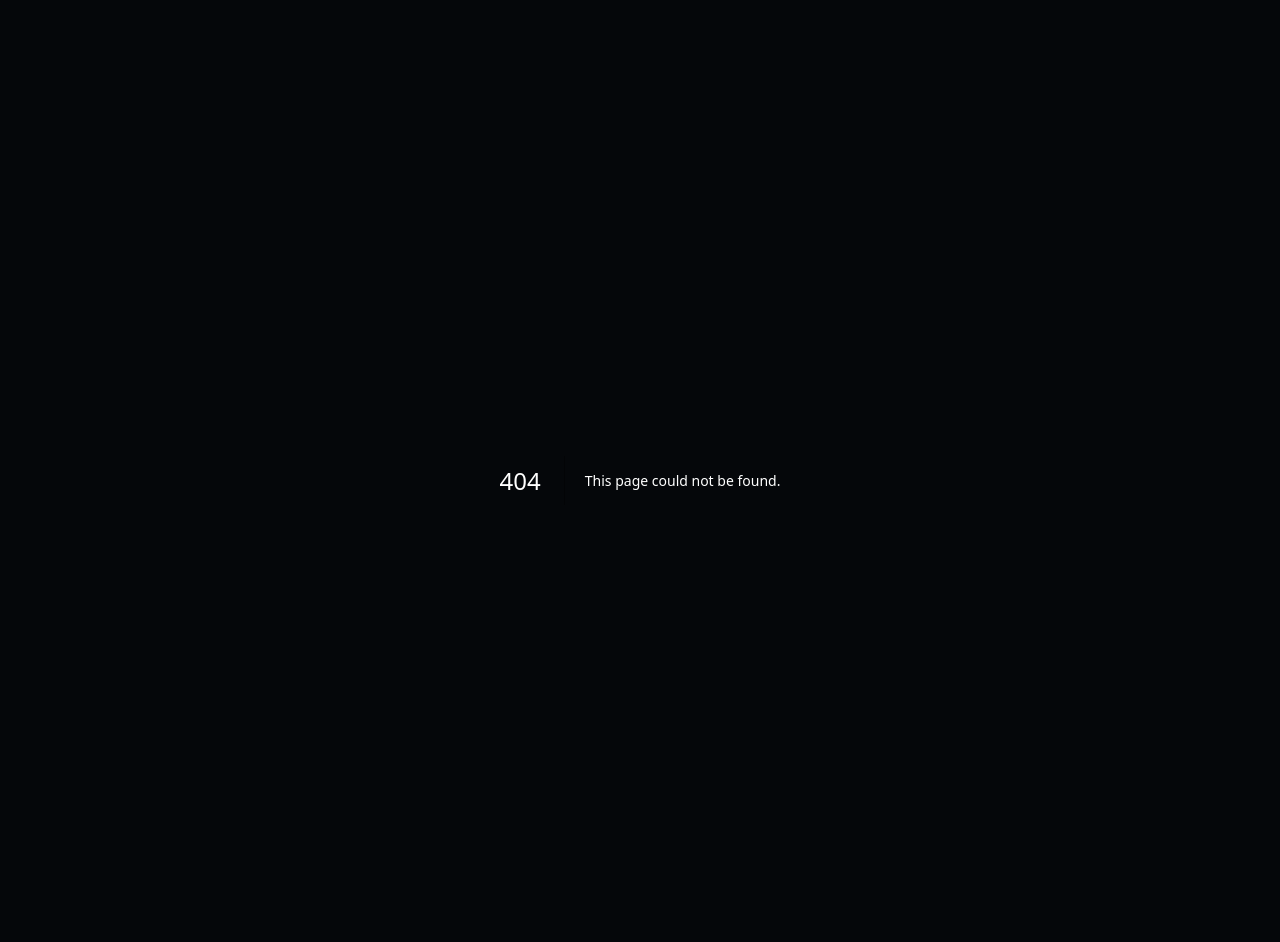
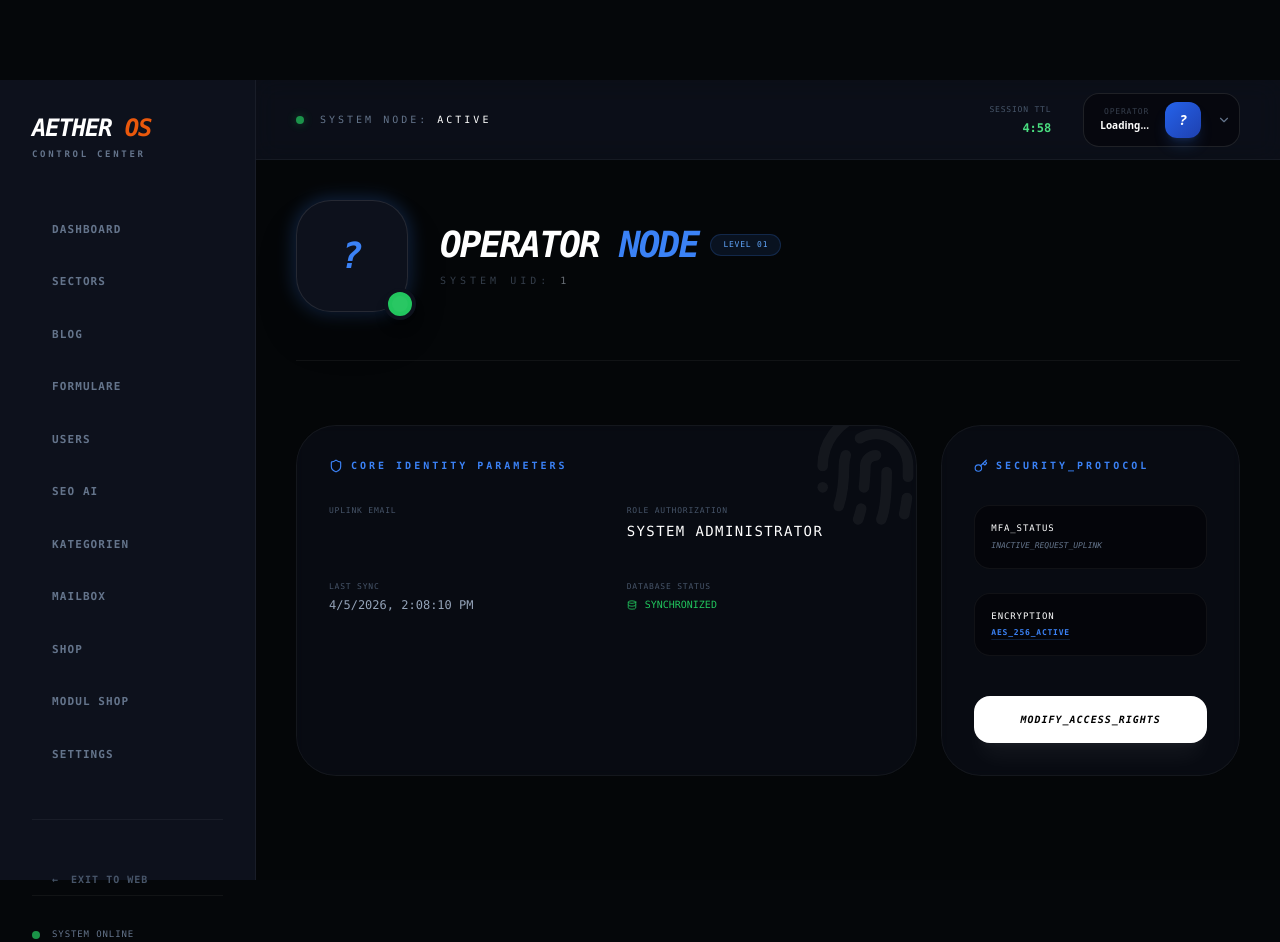
Before and after one commit to peter1965p/paeffgen-next, a Next.js app: page /admin/profile/1 in a window 1280 px wide. Before the commit this address had no page. Before the commit the page ends 880 px from the top, so only its background shows below. Built offline with nearby package versions, Linux system fonts and the light colour scheme; no server answers; the database is empty.

Commit message:
fix: for AETHER OS Topbar profile page added

```diff
--- /dev/null
+++ b/src/app/(admin)/admin/profile/[id]/page.tsx
@@ -0,0 +1,130 @@
+"use client";
+
+import { useEffect, useState } from "react";
+import { useParams } from "next/navigation";
+import { createClient } from "@/lib/supabaseClient";
+import { User, Shield, Key, Activity, Fingerprint, Database } from "lucide-react";
+
+export default function OperatorProfilePage() {
+  const params = useParams();
+  const operatorId = params.id as string;
+  const [profileData, setProfileData] = useState<any>(null);
+  const [loading, setLoading] = useState(true);
+  const supabase = createClient();
+
+  useEffect(() => {
+    const fetchOperatorData = async () => {
+      setLoading(true);
+      // Hier holen wir die Daten für die spezifische ID aus deiner Users-Tabelle
+      const { data, error } = await supabase
+        .from("profiles") // Oder wie deine Tabelle heißt (meist 'profiles' oder 'users')
+        .select("*")
+        .eq("id", operatorId)
+        .single();
+
+      if (data) {
+        setProfileData(data);
+      } else {
+        // Fallback: Falls noch keine Tabellendaten da sind, nutzen wir Auth-Daten
+        const { data: authUser } = await supabase.auth.getUser();
+        if (authUser?.user?.id === operatorId) {
+          setProfileData(authUser.user);
+        }
+      }
+      setLoading(false);
+    };
+
+    if (operatorId) fetchOperatorData();
+  }, [operatorId, supabase]);
+
+  if (loading) return (
+    <div className="flex h-[60vh] items-center justify-center font-mono text-blue-500 animate-pulse uppercase text-[10px] tracking-[0.5em]">
+      Requesting Operator Data Node {operatorId?.slice(0, 8)}...
+    </div>
+  );
+
+  return (
+    <div className="p-10 max-w-6xl mx-auto animate-in fade-in duration-700">
+      {/* HEADER SECTION */}
+      <div className="flex flex-col md:flex-row items-center gap-8 mb-16 border-b border-white/5 pb-12">
+        <div className="relative group">
+          <div className="absolute -inset-1 bg-blue-500 rounded-[2.5rem] blur opacity-20 group-hover:opacity-40 transition duration-1000"></div>
+          <div className="relative w-28 h-28 rounded-[2.2rem] bg-[#0d111c] border border-white/10 flex items-center justify-center text-4xl font-black italic text-blue-500 shadow-2xl">
+            {profileData?.email?.charAt(0).toUpperCase() || "?"}
+          </div>
+          <div className="absolute -bottom-2 -right-2 p-2 bg-green-500 rounded-full border-4 border-[#0d111c] shadow-lg">
+            <div className="w-2 h-2 bg-white rounded-full animate-ping"></div>
+          </div>
+        </div>
+
+        <div className="text-center md:text-left">
+          <div className="flex items-center gap-3 justify-center md:justify-start">
+            <h2 className="text-4xl font-black italic uppercase tracking-tighter text-white">
+              Operator <span className="text-blue-500">Node</span>
+            </h2>
+            <span className="px-3 py-1 rounded-full bg-blue-500/10 border border-blue-500/20 text-blue-400 font-mono text-[8px] uppercase tracking-widest">
+              Level 01
+            </span>
+          </div>
+          <p className="text-slate-500 font-mono text-[10px] uppercase tracking-[0.4em] mt-2 opacity-50">
+            System UID: <span className="text-slate-300">{operatorId}</span>
+          </p>
+        </div>
+      </div>
+
+      <div className="grid grid-cols-1 lg:grid-cols-3 gap-6">
+        {/* IDENTITY CARD */}
+        <div className="lg:col-span-2 p-8 border border-white/5 rounded-[2.5rem] bg-[#0d111c]/50 backdrop-blur-sm relative overflow-hidden group">
+          <Fingerprint className="absolute -right-6 -top-6 w-32 h-32 text-white/5 group-hover:text-blue-500/5 transition-all duration-700" />
+          <h3 className="text-[10px] font-mono font-bold uppercase tracking-[0.3em] text-blue-500 mb-8 flex items-center gap-2">
+            <Shield size={14} /> Core Identity Parameters
+          </h3>
+
+          <div className="grid grid-cols-1 md:grid-cols-2 gap-10">
+            <div className="space-y-1">
+              <p className="text-[8px] font-mono text-slate-600 uppercase tracking-widest">Uplink Email</p>
+              <p className="text-white font-bold text-lg">{profileData?.email}</p>
+            </div>
+            <div className="space-y-1">
+              <p className="text-[8px] font-mono text-slate-600 uppercase tracking-widest">Role Authorization</p>
+              <p className="text-white font-mono uppercase tracking-widest text-sm">System Administrator</p>
+            </div>
+            <div className="space-y-1">
+              <p className="text-[8px] font-mono text-slate-600 uppercase tracking-widest">Last Sync</p>
+              <p className="text-slate-400 font-mono text-xs">{new Date().toLocaleString()}</p>
+            </div>
+            <div className="space-y-1">
+              <p className="text-[8px] font-mono text-slate-600 uppercase tracking-widest">Database Status</p>
+              <p className="text-green-500 font-mono text-[10px] flex items-center gap-2">
+                <Database size={10} /> SYNCHRONIZED
+              </p>
+            </div>
+          </div>
+        </div>
+
+        {/* SECURITY SETTINGS */}
+        <div className="p-8 border border-white/5 rounded-[2.5rem] bg-[#0d111c]/50 backdrop-blur-sm flex flex-col justify-between">
+          <div>
+            <h3 className="text-[10px] font-mono font-bold uppercase tracking-[0.3em] text-blue-500 mb-8 flex items-center gap-2">
+              <Key size={14} /> Security_Protocol
+            </h3>
+            <div className="space-y-6">
+              <div className="p-4 rounded-2xl bg-black/40 border border-white/5 group hover:border-blue-500/30 transition-all cursor-pointer">
+                <p className="text-[9px] font-mono text-white uppercase tracking-widest mb-1">MFA_Status</p>
+                <p className="text-[8px] font-mono text-slate-500 uppercase italic">Inactive_Request_Uplink</p>
+              </div>
+              <div className="p-4 rounded-2xl bg-black/40 border border-white/5">
+                <p className="text-[9px] font-mono text-white uppercase tracking-widest mb-1">Encryption</p>
+                <p className="text-[8px] font-mono text-blue-500 uppercase font-bold tracking-widest underline underline-offset-4 decoration-blue-500/20">AES_256_ACTIVE</p>
+              </div>
+            </div>
+          </div>
+
+          <button className="w-full mt-10 py-4 bg-white text-black font-black italic uppercase text-[10px] tracking-widest rounded-2xl hover:bg-blue-500 hover:text-white transition-all shadow-xl shadow-white/5">
+            Modify_Access_Rights
+          </button>
+        </div>
+      </div>
+    </div>
+  );
+}
--- a/src/components/Topbar.tsx
+++ b/src/components/Topbar.tsx
@@ -4,13 +4,14 @@ import { useState, useEffect, useCallback, useRef } from "react";
 import { User, Settings, LogOut, ChevronDown } from "lucide-react";
 import Link from "next/link";
 import { useRouter } from "next/navigation";
-import { createClient } from "@/lib/supabaseClient"; // Supabase Client für Client-Side Auth
+import { createClient } from "@/lib/supabaseClient";
 
 export default function Topbar() {
   const [isOpen, setIsOpen] = useState(false);
   const [timeLeft, setTimeLeft] = useState(300); // 5 Minuten [cite: 2026-02-27]
   const [isWarning, setIsWarning] = useState(false);
   const [userEmail, setUserEmail] = useState<string | null>(null);
+  const [userId, setUserId] = useState<string | null>(null); // State für die ID hinzugefügt
   const router = useRouter();
   const supabase = createClient();
 
@@ -22,13 +23,14 @@ export default function Topbar() {
       const { data: { user } } = await supabase.auth.getUser();
       if (user) {
         setUserEmail(user.email ?? "Unknown Operator");
+        setUserId(user.id); // ID für den Profil-Link speichern
       }
     };
     getUser();
   }, [supabase.auth]);
 
   const handleLogout = useCallback(async () => {
-    await supabase.auth.signOut(); // Meldet den User bei Supabase ab
+    await supabase.auth.signOut();
     router.push("/login");
   }, [router, supabase.auth]);
 
@@ -69,7 +71,6 @@ export default function Topbar() {
     return `${mins}:${secs.toString().padStart(2, "0")}`;
   };
 
-  // Avatar-Initial generieren (z.B. "N" für news24...)
   const userInitial = userEmail ? userEmail.charAt(0).toUpperCase() : "?";
 
   return (
@@ -109,12 +110,21 @@ export default function Topbar() {
                 <p className="text-[10px] text-white font-bold italic uppercase">Administrator</p>
               </div>
 
-              <Link href="/admin/profile" className="flex items-center gap-3 px-4 py-3 hover:bg-white/5 rounded-xl text-slate-300 hover:text-white transition-all group">
+              {/* DYNAMISCHER PROFIL LINK [cite: 2026-03-28] */}
+              <Link
+                href={userId ? `/admin/profile/${userId}` : "#"}
+                className={`flex items-center gap-3 px-4 py-3 hover:bg-white/5 rounded-xl text-slate-300 hover:text-white transition-all group ${!userId && 'opacity-50 cursor-not-allowed'}`}
+                onClick={() => setIsOpen(false)}
+              >
                 <User size={16} className="text-slate-600 group-hover:text-blue-500" />
                 <span className="text-[10px] font-mono uppercase tracking-widest">Profil</span>
               </Link>
 
-              <Link href="/admin/settings" className="flex items-center gap-3 px-4 py-3 hover:bg-white/5 rounded-xl text-slate-300 hover:text-white transition-all group">
+              <Link
+                href="/admin/settings"
+                className="flex items-center gap-3 px-4 py-3 hover:bg-white/5 rounded-xl text-slate-300 hover:text-white transition-all group"
+                onClick={() => setIsOpen(false)}
+              >
                 <Settings size={16} className="text-slate-600 group-hover:text-blue-500" />
                 <span className="text-[10px] font-mono uppercase tracking-widest">Settings</span>
               </Link>
```
